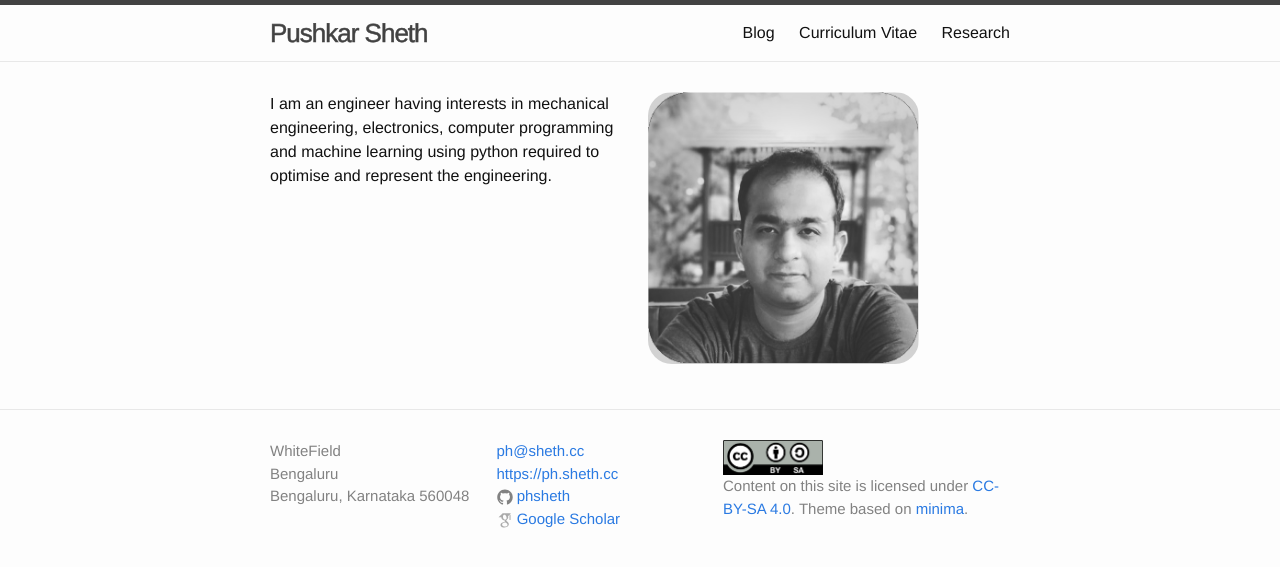
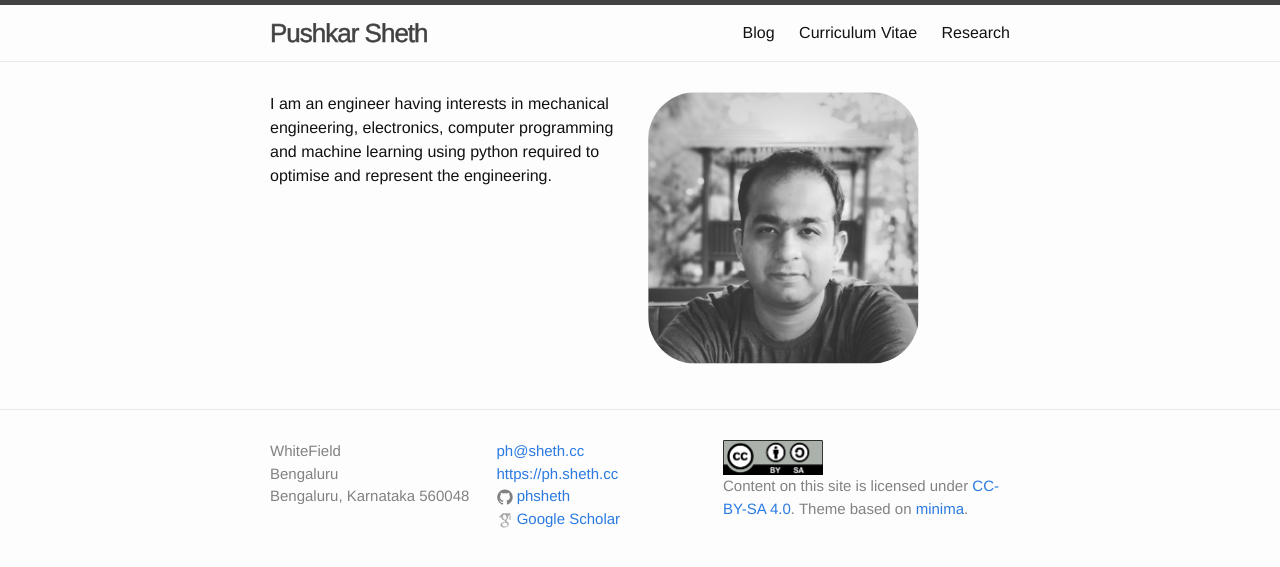
Before and after one commit to phsheth/phsheth.github.io, a Jekyll site: the page built from index.md, in a window 1280 px wide. Shown: the top 567 px of the page. Built offline with Jekyll 4.4.1, drawn with Linux system fonts in a browser that asks for light colours.

Commit message:
Update home.html

```diff
--- a/_layouts/home.html
+++ b/_layouts/home.html
@@ -9,7 +9,7 @@
     </div>
 
     <div class="home-col home-col-2">
-      <img src="img/headshot.png" style="width:75%;height:75%;border-radius:24px;">
+      <img src="img/headshot.png" style="width:75%;height:75%;border-radius:48px;">
     </div>
   </div>
 
```
